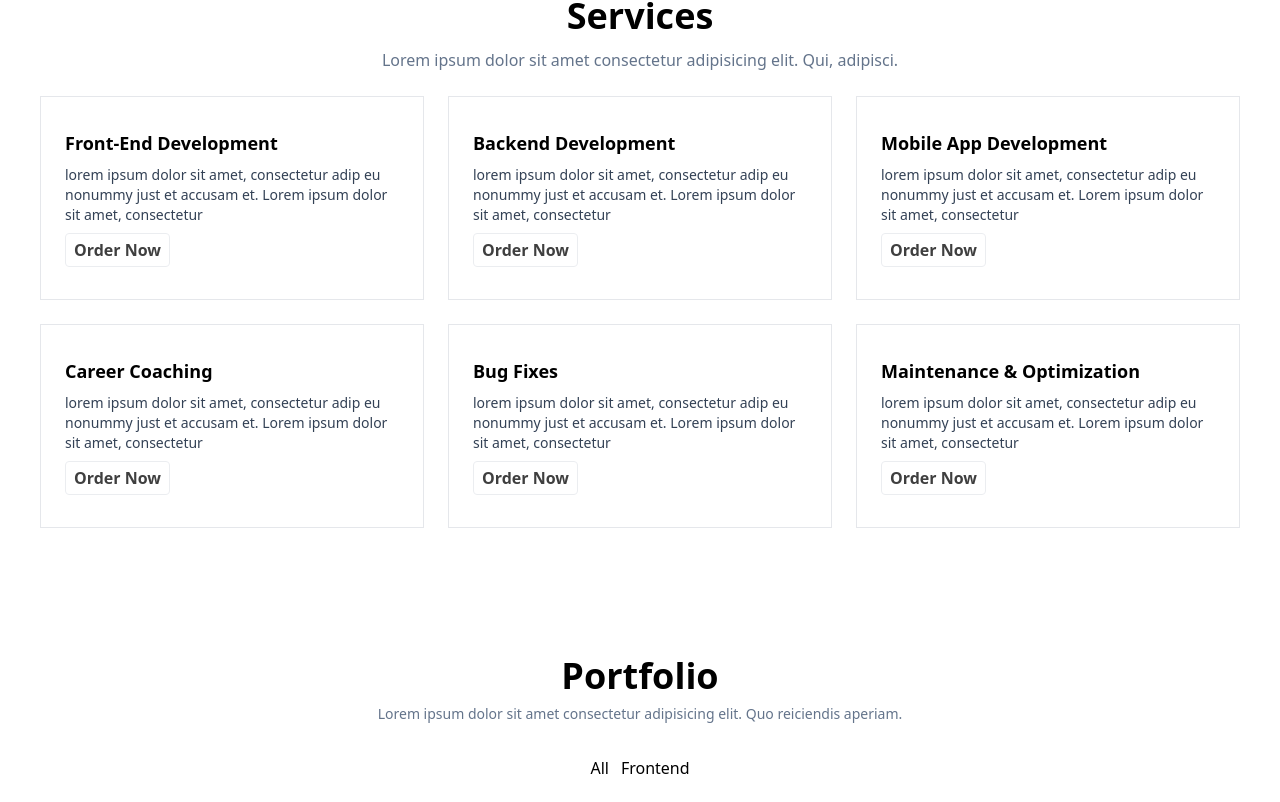
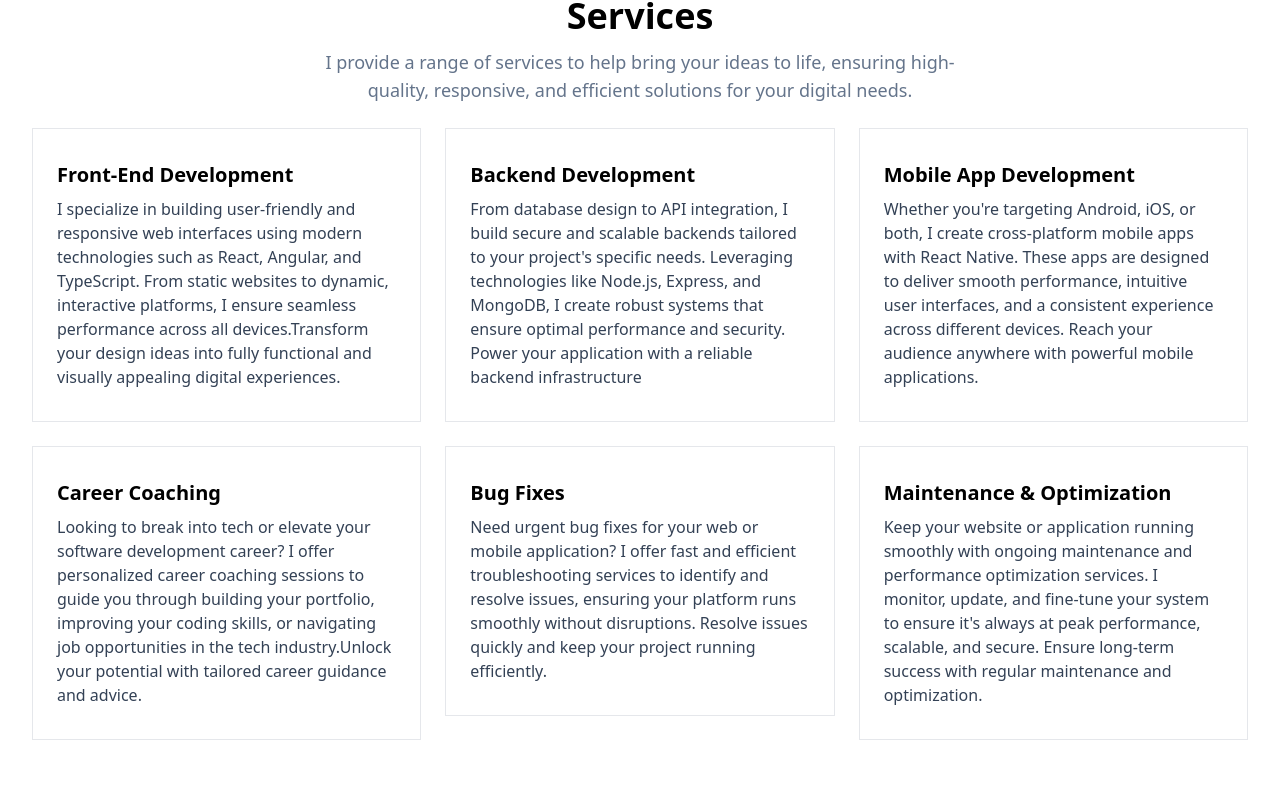
Before and after one commit to obioraigboanusi/obioraigboanusi-portfolio, a React (Vite) app: page / in a window 1280 px wide. Shown: the part 718-1520 px from the top of the page. Built offline with nearby package versions, Linux system fonts and the light colour scheme.

Commit message:
Add services content

```diff
--- a/src/components/AppRoutes.tsx
+++ b/src/components/AppRoutes.tsx
@@ -1,19 +1,19 @@
 import { Routes, Route } from 'react-router-dom';
 import Home from '../pages/Home';
-import Blog from '../pages/Blog';
-import Projects from '../pages/Projects';
-import EducationExperiences from '../pages/EducationExperiences';
+// import Blog from '../pages/Blog';
+// import Projects from '../pages/Projects';
+// import EducationExperiences from '../pages/EducationExperiences';
 
 function AppRoutes() {
   return (
     <Routes>
       <Route path="/" element={<Home />} />
-      <Route path="/blog" element={<Blog />} />
+      {/* <Route path="/blog" element={<Blog />} />
       <Route path="/projects" element={<Projects />} />
       <Route
         path="/education-and-experiences"
         element={<EducationExperiences />}
-      />
+      /> */}
     </Routes>
   );
 }
--- a/src/components/Footer.tsx
+++ b/src/components/Footer.tsx
@@ -59,8 +59,8 @@ function Footer() {
               </li>
             ))}
           </ul>
-          <p className="text-base text-center leading-6 text-center text-gray-400">
-            © 2021 Obiora Igboanusi. All rights reserved.
+          <p className="text-base text-center text-gray-400">
+            ©{new Date().getFullYear()} Obiora Igboanusi. All rights reserved.
           </p>
         </div>
       </div>
--- a/src/components/Portfolio.tsx
+++ b/src/components/Portfolio.tsx
@@ -39,9 +39,10 @@ function Portfolio() {
         <div className="flex flex-col justify-between items-center">
           <header className="text-center mb-8">
             <h2 className="text-4xl font-bold mb-2">Portfolio</h2>
-            <p className="text-slate-500 text-sm">
-              Lorem ipsum dolor sit amet consectetur adipisicing elit. Quo
-              reiciendis aperiam.
+            <p className="">
+              Discover a selection of my recent projects, demonstrating my
+              skills, experience, and key contributions to various teams and
+              initiatives.
             </p>
           </header>
           <ul className="flex gap-3 mb-6">
@@ -52,9 +53,9 @@ function Portfolio() {
             ))}
           </ul>
         </div>
-        <ul className="grid md:grid-cols-2 lg:grid-cols-3 gap-6">
+        <ul className="grid md:grid-cols-2 lg:grid-cols-3 gap-6 justify-center items-center">
           {filteredProjects
-            .slice(0)
+            .slice(0, 6)
             .map(({ title, description, bannerUrl, url }, i) => (
               <li key={title + i}>
                 <ProjectItem {...{ title, description, bannerUrl, url }} />
--- a/src/components/Services.tsx
+++ b/src/components/Services.tsx
@@ -6,18 +6,23 @@ function Services() {
       <div className="container">
         <header className="mb-6 text-center">
           <h2 className="text-4xl font-bold mb-3">Services</h2>
-          <p className="text-slate-500 text-base leading-6">
-            Lorem ipsum dolor sit amet consectetur adipisicing elit. Qui,
-            adipisci.
+          <p className="">
+            I provide a range of services to help bring your ideas to life,
+            ensuring high-quality, responsive, and efficient solutions for your
+            digital needs.
           </p>
         </header>
         <ul className="grid md:grid-cols-2 lg:grid-cols-3 gap-6">
           {services.map(({ name, description }) => (
             <li key={name}>
               <div className="px-6 py-8 border">
-                <h3 className="text-lg font-semibold mb-2">{name}</h3>
-                <p className="text-sm text-slate-700">{description}</p>
-                <button className="btn-default mt-2">Order Now</button>
+                <h3 className="text-lg md:text-xl font-semibold mb-2">
+                  {name}
+                </h3>
+                <p className="text-sm md:text-base text-slate-700">
+                  {description}
+                </p>
+                {/* <button className="btn-default mt-2">Order Now</button> */}
               </div>
             </li>
           ))}
--- a/src/index.css
+++ b/src/index.css
@@ -69,13 +69,13 @@ html {
   @apply bg-blue-700;
 }
 .container {
-  @apply max-w-screen-xl mx-auto;
+  @apply max-w-screen-xl mx-auto px-4 md:px-8;
 }
 section .container {
-  @apply py-16 px-10;
+  @apply py-16;
 }
 footer .container {
-  @apply pt-0 pb-0 px-10;
+  @apply pt-0 pb-0;
 }
 
 .pop-in-card {
@@ -88,3 +88,7 @@ footer .container {
   animation-duration: 0.5s;
   animation-fill-mode: forwards;
 }
+
+h2 + p {
+  @apply text-slate-500 md:text-lg leading-relaxed max-w-2xl mx-auto;
+}
--- a/src/main.tsx
+++ b/src/main.tsx
@@ -1,16 +1,13 @@
-import React from 'react';
 import ReactDOM from 'react-dom/client';
-import './index.css';
 import { BrowserRouter } from 'react-router-dom';
 import AppLayout from './components/AppLayout.tsx';
 import AppRoutes from './components/AppRoutes.tsx';
+import './index.css';
 
 ReactDOM.createRoot(document.getElementById('root') as HTMLElement).render(
-  <React.StrictMode>
-    <BrowserRouter>
-      <AppLayout>
-        <AppRoutes />
-      </AppLayout>
-    </BrowserRouter>
-  </React.StrictMode>,
+  <BrowserRouter>
+    <AppLayout>
+      <AppRoutes />
+    </AppLayout>
+  </BrowserRouter>,
 );
--- a/src/utils.tsx
+++ b/src/utils.tsx
@@ -11,7 +11,6 @@ import githubUsersOrgs from './assets/github-uo.png';
 import wouldYou from './assets/would-you.png';
 import myReads from './assets/myreads.png';
 import countDownTimer from './assets/countdowntimer.png';
-
 
 export const keyInfo = [
   { name: 'Residence', value: 'Nigeria' },
@@ -90,32 +89,32 @@ export const services = [
   {
     name: 'Front-End Development',
     description:
-      'lorem ipsum dolor sit amet, consectetur adip eu nonummy just   et accusam et. Lorem ipsum dolor sit amet, consectetur',
+      'I specialize in building user-friendly and responsive web interfaces using modern technologies such as React, Angular, and TypeScript. From static websites to dynamic, interactive platforms, I ensure seamless performance across all devices.Transform your design ideas into fully functional and visually appealing digital experiences.',
   },
   {
     name: 'Backend Development',
     description:
-      'lorem ipsum dolor sit amet, consectetur adip eu nonummy just   et accusam et. Lorem ipsum dolor sit amet, consectetur',
+      "From database design to API integration, I build secure and scalable backends tailored to your project's specific needs. Leveraging technologies like Node.js, Express, and MongoDB, I create robust systems that ensure optimal performance and security. Power your application with a reliable backend infrastructure",
   },
   {
     name: 'Mobile App Development',
     description:
-      'lorem ipsum dolor sit amet, consectetur adip eu nonummy just   et accusam et. Lorem ipsum dolor sit amet, consectetur',
+      "Whether you're targeting Android, iOS, or both, I create cross-platform mobile apps with React Native. These apps are designed to deliver smooth performance, intuitive user interfaces, and a consistent experience across different devices. Reach your audience anywhere with powerful mobile applications.",
   },
   {
     name: 'Career Coaching',
     description:
-      'lorem ipsum dolor sit amet, consectetur adip eu nonummy just   et accusam et. Lorem ipsum dolor sit amet, consectetur',
+      'Looking to break into tech or elevate your software development career? I offer personalized career coaching sessions to guide you through building your portfolio, improving your coding skills, or navigating job opportunities in the tech industry.Unlock your potential with tailored career guidance and advice.',
   },
   {
     name: 'Bug Fixes',
     description:
-      'lorem ipsum dolor sit amet, consectetur adip eu nonummy just   et accusam et. Lorem ipsum dolor sit amet, consectetur',
+      'Need urgent bug fixes for your web or mobile application? I offer fast and efficient troubleshooting services to identify and resolve issues, ensuring your platform runs smoothly without disruptions. Resolve issues quickly and keep your project running efficiently.',
   },
   {
     name: 'Maintenance & Optimization',
     description:
-      'lorem ipsum dolor sit amet, consectetur adip eu nonummy just   et accusam et. Lorem ipsum dolor sit amet, consectetur',
+      "Keep your website or application running smoothly with ongoing maintenance and performance optimization services. I monitor, update, and fine-tune your system to ensure it's always at peak performance, scalable, and secure. Ensure long-term success with regular maintenance and optimization.",
   },
 ];
 
@@ -208,6 +207,57 @@ export const projects = [
   },
 ];
 
+const notWorking = [
+  {
+    title: 'Last Postscript',
+    description:
+      'A celebration of life company, storing everything that is important for the world to remember you by.',
+    skills: ' Next.js, Node.js, AWS, REST API',
+    bannerUrl: myReads,
+    categories: [fullstack],
+    url: 'http://last-postscript-frontend.herokuapp.com',
+    timeline: '2022',
+  },
+  {
+    title: 'Poppers',
+    description:
+      'Poppers is a place to discover new dresses, lehenga, and everything in fashion, beauty, and lifestyle at one place and find new styles with honest reviews about the store and outfits!',
+    skills: 'Next.js, GraphSCM, AWS, GraphQL',
+    bannerUrl: myReads,
+    categories: [fullstack],
+    url: 'https://www.poppers.link/',
+    timeline: '2022',
+  },
+  {
+    title: 'Kaizen Apps Portfolio',
+    description:
+      'It is a portfolio website built with React, Bootstrap and CSS, It enables users to know more about Kaizen Apps, their services, previous works and contact them.',
+    skills: 'React',
+    bannerUrl: myReads,
+    categories: [frontend],
+    url: 'https://www.poppers.link/',
+    timeline: '2022',
+  },
+  {
+    title: 'Kondo',
+    description: `Kondo is a real estate e-commerce website that enables users to view list of homes, details of a home, schedule to tour, apply to rent a home, list properties, pay for rent, and many favorites and property applications.
+
+Tools Used:
+ - Next.js
+ - React Hooks
+ - TypeScript
+ - Nest.js
+ - Redux Toolkit
+ - Styled Components
+ - CSS3`,
+    skills: 'React',
+    bannerUrl: myReads,
+    categories: [frontend],
+    url: 'https://www.poppers.link/',
+    timeline: '2021',
+  },
+];
+
 export const serviceAddOns = [
   'Support 24/7',
   'Fast Delivery',
```
